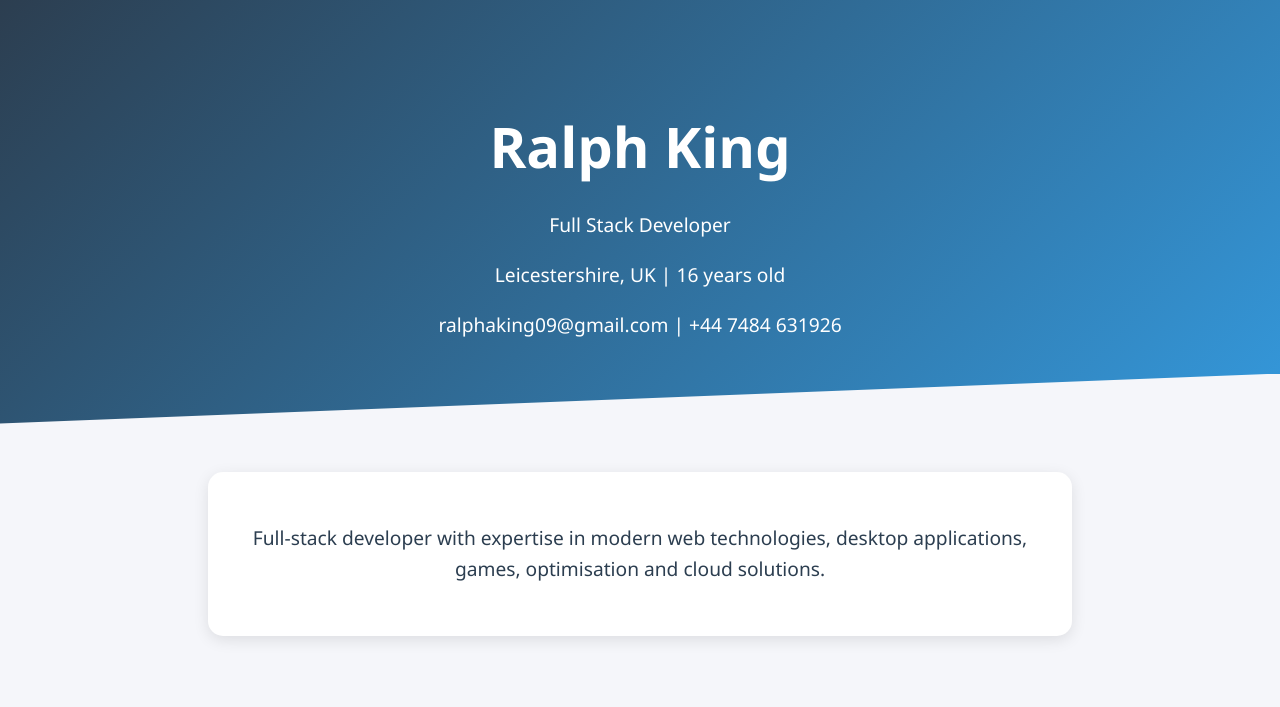
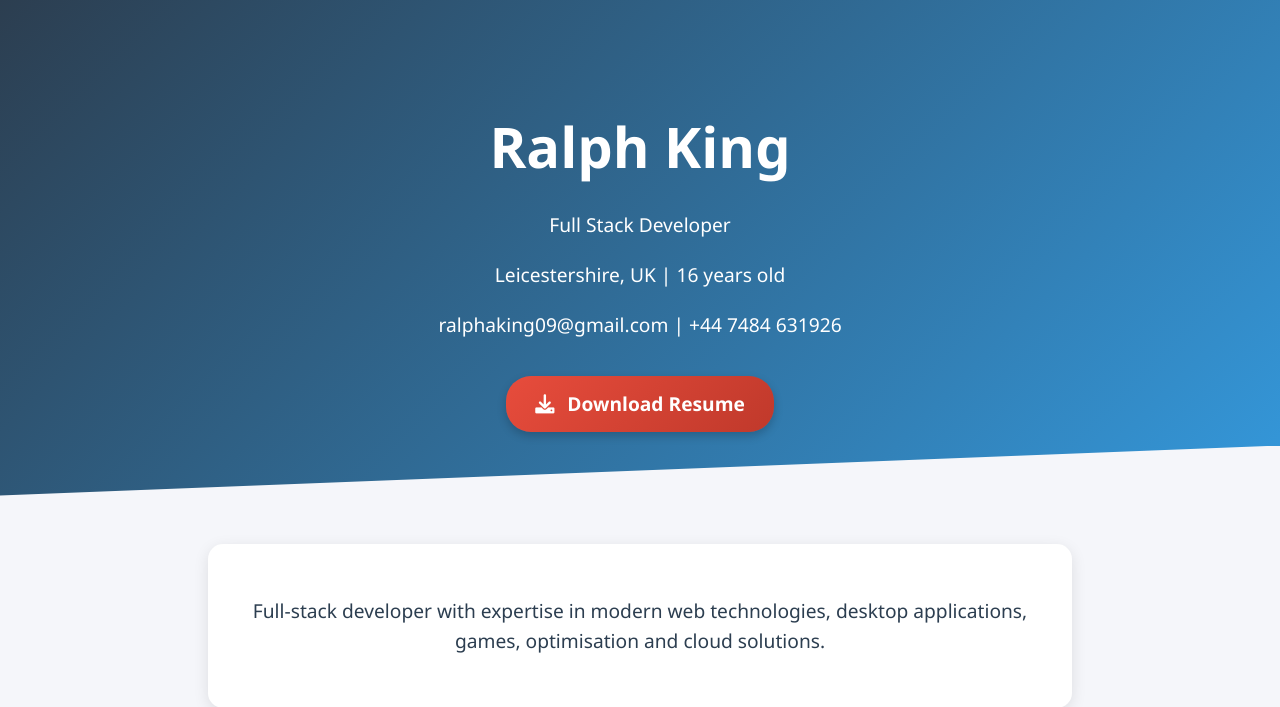
Before and after one commit to RalphAKing/Portfolio, a Flask app: page /portfolio in a window 1280 px wide. Shown: the top 707 px of the page. Run offline with Flask 3, Linux system fonts and the light colour scheme.

Commit message:
added resume button

```diff
--- a/templates/portfolio.html
+++ b/templates/portfolio.html
@@ -53,8 +53,14 @@
     .header p {
         font-size: 1.2rem;
         opacity: 0;
-        animation: fadeIn 1s ease-out forwards;
+        animation: fadeIn 2s ease-out forwards;
         animation-delay: 0.5s;
+    }
+    .header a {
+        font-size: 1.2rem;
+        opacity: 0;
+        animation: fadeIn 2s ease-out forwards;
+        animation-delay: 1s;
     }
 
     .profile-info {
@@ -308,6 +314,28 @@
         text-align: center;
         color: var(--secondary-color);
     }
+    .resume-button {
+        display: inline-block;
+        margin-top: 1rem;
+        padding: 0.8rem 1.8rem;
+        background: linear-gradient(135deg, #e74c3c, #c0392b);
+        color: white;
+        text-decoration: none;
+        border-radius: 25px;
+        font-weight: 600;
+        transition: all 0.3s ease;
+        box-shadow: 0 4px 10px rgba(0, 0, 0, 0.2);
+    }
+
+    .resume-button:hover {
+        transform: translateY(-3px);
+        box-shadow: 0 6px 15px rgba(0, 0, 0, 0.3);
+    }
+
+    .resume-button i {
+        margin-right: 0.5rem;
+    }
+
     </style>
 </head>
 <body>
@@ -316,7 +344,11 @@
         <p>Full Stack Developer</p>
         <p>Leicestershire, UK | 16 years old</p>
         <p>ralphaking09@gmail.com | +44 7484 631926</p>
+        <a href="./static/projects/resume.pdf" download class="resume-button">
+            <i class="fas fa-download"></i> Download Resume
+        </a>
     </div>
+
 
 
     <div class="profile-info">
```
Also changed, not shown: static/projects/map.png (deleted), 1 other file.
